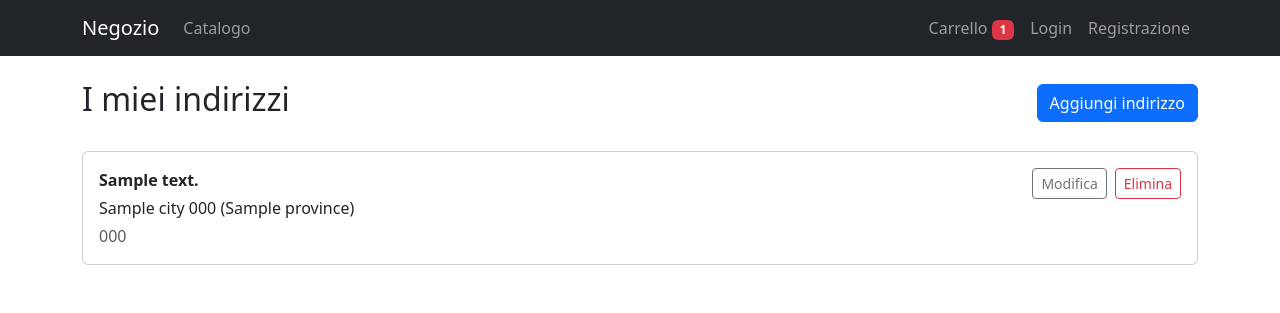
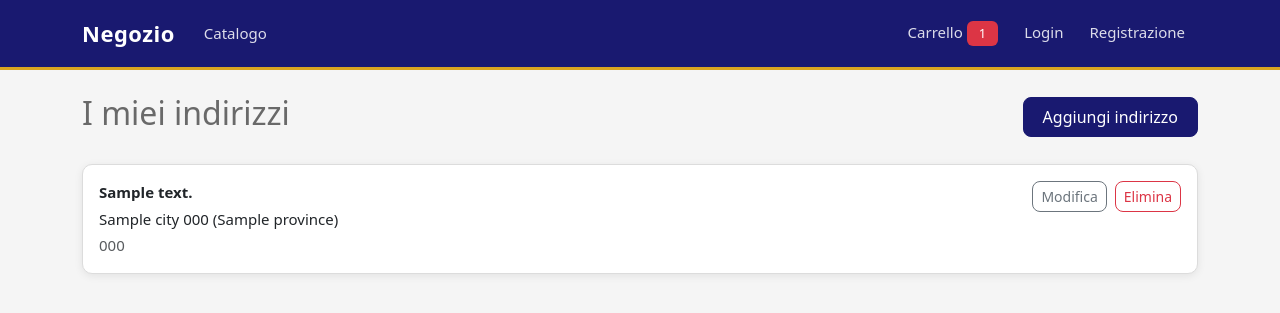
Before and after one commit to SteLaps/PPM_E-Commerce_progetto, a Django app: template templates/accounts/address_list.html in a window 1280 px wide. Shown: the top 313 px of the page. Run offline with Django 5.2, Linux system fonts and the light colour scheme; the template is opened without the code that fills it: most values are stand-ins (such as "Sample title", 1, 10 or a date in 2020); some libraries are stand-ins or nearby versions.

Commit message:
Creato file style.css
Creato un file css personalizzato per rendere più carine le pagine del sito.

```diff
--- /dev/null
+++ b/static/css/style.css
@@ -0,0 +1,338 @@
+body {
+    background-color: whitesmoke;
+    color: dimgray;
+    font-size: 15px;
+    min-height: 100%;
+    display: flex;
+    flex-direction: column;
+}
+
+.container {
+    flex: 1;
+}
+
+a {
+    color: midnightblue;
+    text-decoration: none;
+}
+
+a:hover {
+    color: goldenrod;
+}
+
+/* NAVBAR */
+.navbar {
+    background-color: midnightblue !important;
+    border-bottom: 3px solid goldenrod;
+    padding: 12px 0;
+}
+
+.navbar-brand {
+    font-size: 22px;
+    font-weight: 700;
+    color: white !important;
+    letter-spacing: 0.5px;
+}
+
+.navbar-brand:hover {
+    color: goldenrod !important;
+}
+
+.nav-link {
+    color: rgba(255, 255, 255, 0.85) !important;
+    font-weight: 500;
+    padding: 6px 13px !important;
+    border-radius: 6px;
+    transition: all 0.2s;
+}
+
+.nav-link:hover {
+    color: white !important;
+    background-color: rgba(255, 255, 255, 0.1);
+}
+
+.navbar-text {
+    color: rgba(255, 255, 255, 0.7) !important;
+    font-size: 14px;
+}
+
+/* BOTTONI */
+.btn-primary {
+    background-color: midnightblue;
+    border-color: midnightblue;
+    font-weight: 500;
+    border-radius: 8px;
+    padding: 7px 19px;
+    transition: all 0.2s;
+}
+
+.btn-primary:hover {
+    background-color: navy;
+    border-color: navy;
+    transform: translateY(-1px);
+}
+
+.btn-outline-primary {
+    color: midnightblue;
+    border-color: midnightblue;
+    border-radius: 8px;
+    font-weight: 500;
+}
+
+.btn-outline-primary:hover {
+    background-color: midnightblue;
+    border-color: midnightblue;
+}
+
+.btn-outline-secondary {
+    border-radius: 8px;
+    font-weight: 500;
+}
+
+.btn-outline-danger {
+    border-radius: 8px;
+    font-weight: 500;
+}
+
+.btn-outline-light {
+    border-radius: 8px;
+    font-weight: 500;
+}
+
+/* CARD */
+.card {
+    background-color: white;
+    border: 1px solid gainsboro;
+    border-radius: 10px;
+    box-shadow: 0 2px 8px rgba(0, 0, 0, 0.08);
+    transition: box-shadow 0.2s, transform 0.2s;
+}
+
+.card:hover {
+    box-shadow: 0 6px 20px rgba(0, 0, 0, 0.14);
+}
+
+.card-title a {
+    color: dimgray;
+    font-weight: 600;
+}
+
+.card-title a:hover {
+    color: midnightblue;
+}
+
+.card-footer {
+    background-color: white;
+    border-top: 1px solid gainsboro;
+    border-radius: 0 0 10px 10px;
+}
+
+/* PRODOTTI */
+.card img {
+    border-radius: 10px 10px 0 0;
+    object-fit: cover;
+    height: 200px;
+    width: 100%;
+}
+
+.card .card-body .fw-bold {
+    color: midnightblue;
+    font-size: 18px;
+}
+
+/* FORM e INPUT */
+.form-control {
+    border: 2px solid gainsboro;
+    border-radius: 8px;
+    padding: 8px 14px;
+    background-color: white;
+    color: dimgray;
+    transition: border-color 0.2s, box-shadow 0.2s;
+}
+
+.form-control:focus {
+    border-color: midnightblue;
+    box-shadow: 0 0 0 3px rgba(44, 62, 122, 0.12);
+    outline: none;
+}
+
+.form-select {
+    border: 2px solid gainsboro;
+    border-radius: 8px;
+    padding: 8px 14px;
+    background-color: white;
+    color: dimgray;
+}
+
+.form-select:focus {
+    border-color: midnightblue;
+    box-shadow: 0 0 0 3px rgba(44, 62, 122, 0.12);
+}
+
+.form-label {
+    font-weight: 600;
+    color: dimgray;
+    margin-bottom: 6px;
+}
+
+/* CHECKBOX */
+.form-check-input {
+    width: 18px;
+    height: 18px;
+    border: 2px solid midnightblue;
+    background-color: white;
+    cursor: pointer;
+}
+
+.form-check-input:checked {
+    background-color: midnightblue;
+    border-color: midnightblue;
+}
+
+.form-check-input:focus {
+    box-shadow: 0 0 0 3px rgba(44, 62, 122, 0.15);
+}
+
+.form-check-label {
+    color: dimgray;
+    font-weight: 500;
+    cursor: pointer;
+}
+
+/* ALERT e MESSAGGI */
+.alert {
+    border-radius: 10px;
+    border: none;
+    font-weight: 500;
+    padding: 14px 19px;
+}
+
+.alert-success {
+    background-color: honeydew;
+    color: darkgreen;
+    border-left: 4px solid forestgreen;
+}
+
+.alert-danger {
+    background-color: mistyrose;
+    color: darkred;
+    border-left: 4px solid crimson;
+}
+
+.alert-warning {
+    background-color: lemonchiffon;
+    color: darkgoldenrod;
+    border-left: 4px solid gold;
+}
+
+.alert-info {
+    background-color: lightcyan;
+    color: teal;
+    border-left: 4px solid cadetblue;
+}
+
+/* TABELLE */
+.table {
+    background-color: white;
+    border-radius: 10px;
+    overflow: hidden;
+}
+
+.table thead th {
+    background-color: midnightblue;
+    color: white;
+    font-weight: 600;
+    border: none;
+    padding: 14px 16px;
+}
+
+.table tbody tr {
+    transition: background-color 0.15s;
+}
+
+.table tbody tr:hover {
+    background-color: lavender;
+}
+
+.table td {
+    padding: 12px 16px;
+    vertical-align: middle;
+    border-color: gainsboro;
+}
+
+/* BADGE */
+.badge {
+    font-weight: 500;
+    padding: 6px 12px;
+    border-radius: 6px;
+    font-size: 13px;
+}
+
+/* BREADCRUMB */
+.breadcrumb {
+    background-color: transparent;
+    padding: 0;
+    font-size: 14px;
+}
+
+.breadcrumb-item a {
+    color: midnightblue;
+}
+
+.breadcrumb-item.active {
+    color: slategray;
+}
+
+/* PAGINAZIONE */
+.pagination .page-link {
+    color: midnightblue;
+    border-color: gainsboro;
+    border-radius: 6px;
+    margin: 0 2px;
+}
+
+.pagination .page-item.active .page-link {
+    background-color: midnightblue;
+    border-color: midnightblue;
+}
+
+/* FOOTER */
+footer {
+    background-color: midnightblue;
+    color: rgba(255, 255, 255, 0.75);
+    padding: 24px 0;
+    margin-top: 48px;
+    font-size: 14px;
+}
+
+footer a {
+    color: goldenrod;
+}
+
+footer a:hover {
+    color: white;
+}
+
+/* RESPONSIVE per TELEFONO */
+@media (max-width: 768px) {
+    .card img {
+        height: 160px;
+    }
+
+    .navbar-brand {
+        font-size: 19px;
+    }
+
+    .table-responsive {
+        font-size: 14px;
+    }
+
+    h2 {
+        font-size: 22px;
+    }
+
+    .btn {
+        font-size: 14px;
+        padding: 6px 14px;
+    }
+}
--- a/templates/base.html
+++ b/templates/base.html
@@ -8,6 +8,7 @@
     <meta name="viewport" content="width=device-width, initial-scale=1">
     <title>{% block title %} Negozio {% endblock %}</title>
     <link rel="stylesheet" type="text/css" href="{% static 'css/bootstrap.css' %}">
+    <link rel="stylesheet" type="text/css" href="{% static 'css/style.css' %}">
 </head>
 
 <body>
@@ -47,7 +48,7 @@
 
                 {% if user.is_authenticated %}
                 <li class="nav-item">
-                    <span class="navbar-text me-3"> {{ user.username }}</span>
+                    <span class="nav-link" style="color: goldenrod !important; font-weight: 600;"> {{ user.username }}</span>
                 </li>
 
                 <li class="nav-item">
```
